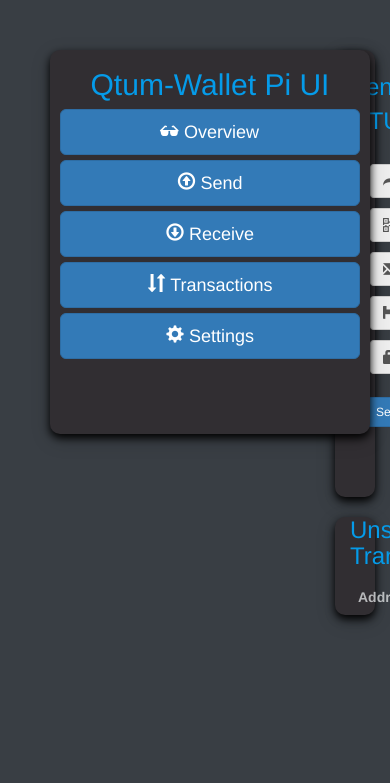
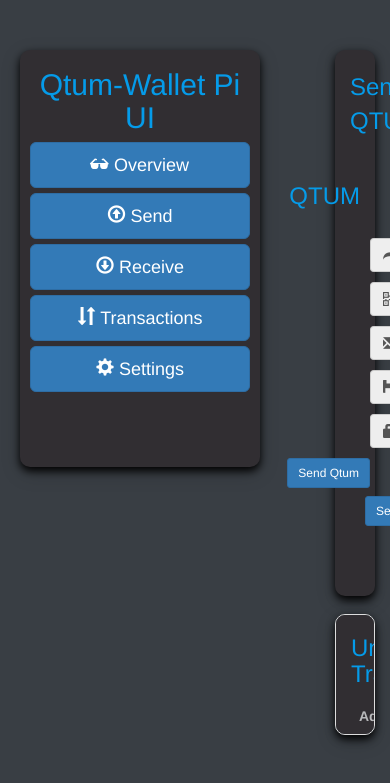
Before and after one commit to SSUgaya/qtum-ui, a Flask app: template templates/send.html in a window 390 px wide; the page is wider, and only the part inside the window is pictured. Shown: the top 783 px of that part. Run offline with Flask 2, Linux system fonts and the light colour scheme; the template is opened without the code that fills it: values that come from a table or form of the project are taken from there, others are empty; some libraries are stand-ins or nearby versions.

Commit message:
Enabled bootstrap mobile first, edit grid layout

```diff
--- a/static/style.css
+++ b/static/style.css
@@ -5,12 +5,12 @@ body {
   color: #fafdffab;
   }
 
+
 .sidenav {
   margin-top: 50px;
   margin-bottom: 50px;
   margin-left: 50px;
-
-  width: 320px;
+  width: 300px;
   position: fixed;
   z-index: 1;
   top: 0;
@@ -23,6 +23,7 @@ body {
   border-radius: 10px;
 }
 
+
 .sidenav h2 {
   color: #059be9;
   text-align: center;
@@ -30,9 +31,14 @@ body {
   font-size: 30px;
 }
 
+@media screen and (max-width: 768px) {
+  .sidenav {
+    width: 240px;
+    margin-left: 20px;}
+}
 .main {
   margin-top: 50px;
-  margin-left: 320px; /* Same as the width of the sidenav */
+  margin-left: 320px;
 }
 .transactions {
   background-color: #312e32;
--- a/templates/layout.html
+++ b/templates/layout.html
@@ -2,6 +2,7 @@
 <html>
   <head>
     <meta charset="utf-8">
+    <meta name="viewport" content="width=device-width, initial-scale=1, maximum-scale=1, user-scalable=no">
     <title>Qtum-Walllet Pi UI</title>
     <link rel="stylesheet" href="https://maxcdn.bootstrapcdn.com/bootstrap/3.3.7/css/bootstrap.min.css">
     <script src="https://ajax.googleapis.com/ajax/libs/jquery/3.2.1/jquery.min.js"></script>
--- a/templates/send.html
+++ b/templates/send.html
@@ -2,9 +2,9 @@
 
 {% block body %}
 <div class="main">
-  <div class="send_page col-md-12 col-sm-12">
+  <div class="send_page col-xs-12">
     <div class="send-total"><span class="pull-left">Send QTUM</span><span class="pull-right">{{ qtum_wallet.balance }} QTUM</span></div>
-    <form class="send-form col-md-9" method="post" action="{{ url_for('send') }}">
+    <form class="send-form col-xs-12 col-lg-9" method="post" action="{{ url_for('send') }}">
       {{ form.hidden_tag() }}
       <div id="send-wallet" class="input-group">
         <span class="input-group-addon"><i class="glyphicon glyphicon-share-alt"></i></span>
@@ -57,7 +57,7 @@
         {% endwith %}
       </div>
     </form>
-    <div class="send-dropdown col-md-3">
+    <div class="send-dropdown col-xs-3">
       <button title="Previously saved sent to Names." class="btn btn-primary dropdown-toggle btn-sm" type="button" data-toggle="dropdown">Sent Address Book <span class="caret"></span></button>
       <ul class="dropdown-menu dropdown-menu-right" role="menu" aria-labelledby="menu1">
         {% if last_tx.to == nill %}
@@ -72,7 +72,7 @@
       </ul>
     </div>
   </div>
-  <div class="transactions-send col-md-12">
+  <div class="transactions-send table-responsive col-xs-12">
     <h3>Unspent Transactions</h3>
     <table id="table-unspent" class="table table-striped">
       <thead>
```
Also changed, not shown: templates/index.html (+4 -4 lines), templates/receive.html (+8 -8 lines), templates/settings.html (+6 -6 lines), templates/transactions.html (+7 -7 lines).
